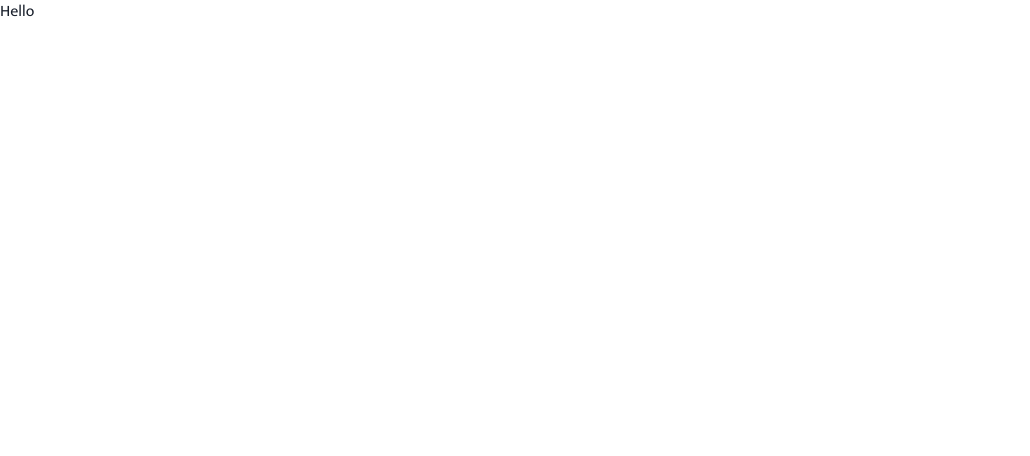
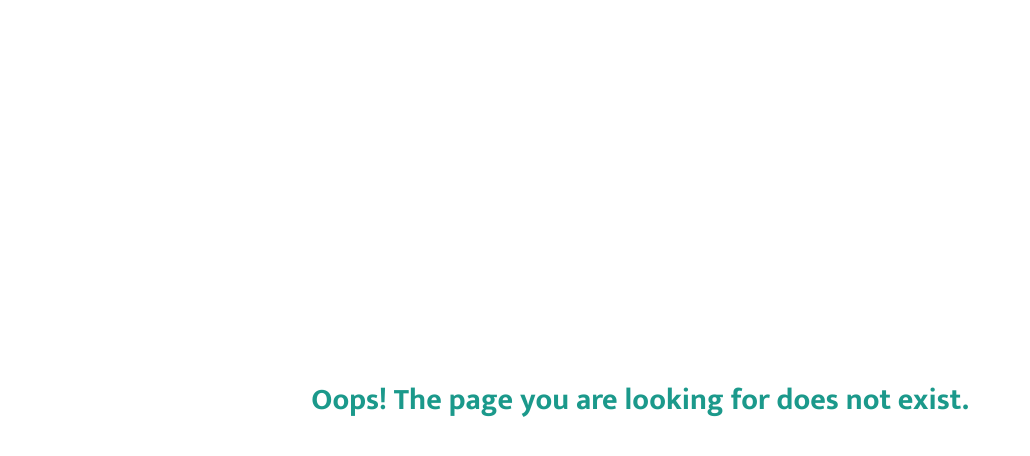
Before and after one commit to petrucioinica/quiz-app-frontend, a React (Create React App) app in the folder quiz-it/: page /home in a window 1280 px wide. Shown: the top 456 px of the page, without its empty margins (0-1030 px from the left). Built offline with nearby package versions, Linux system fonts and the light colour scheme; a web font is replaced by a local one.

Commit message:
added conditional navigation

```diff
--- a/quiz-it/package.json
+++ b/quiz-it/package.json
@@ -20,6 +20,7 @@
     "react-dom": "^18.1.0",
     "react-icons": "^3.11.0",
     "react-router": "^6.3.0",
+    "react-router-dom": "^6.3.0",
     "react-scripts": "5.0.1",
     "typescript": "^4.6.4",
     "web-vitals": "^0.2.4"
--- a/quiz-it/src/App.tsx
+++ b/quiz-it/src/App.tsx
@@ -1,24 +1,27 @@
+import { ChakraProvider } from "@chakra-ui/react";
 import * as React from "react";
-import {
-	ChakraProvider,
-	Box,
-	Text,
-	Link,
-	VStack,
-	Code,
-	Grid,
-	theme,
-} from "@chakra-ui/react";
-import { ColorModeSwitcher } from "./ColorModeSwitcher";
-import { Logo } from "./Logo";
+import { AuthWrapper } from "./authentication";
+import { LogIn } from "./logIn";
+import { NavigationWrapper } from "./navigation";
 import { QITheme } from "./QITheme";
-import { NavigationWrapper } from "./navigation";
-import { AuthWrapper } from "./authentication";
+import { Register } from "./register";
+import { BrowserRouter, Routes, Route } from "react-router-dom";
+import { PageLoader } from "./common/PageLoader";
+import { NotFoundPage } from "./notFoundPage";
 
 export const App = () => (
 	<ChakraProvider theme={QITheme}>
-		<AuthWrapper>
-			<NavigationWrapper>Hello</NavigationWrapper>
-		</AuthWrapper>
+		<BrowserRouter>
+			<AuthWrapper>
+				<NavigationWrapper>
+					<Routes>
+						<Route path="login" element={<LogIn />} />
+						<Route path="register" element={<Register />} />
+						<Route path="/" element={<PageLoader />} />
+						<Route path="*" element={<NotFoundPage />} />
+					</Routes>
+				</NavigationWrapper>
+			</AuthWrapper>
+		</BrowserRouter>
 	</ChakraProvider>
 );
--- a/quiz-it/src/QITheme.ts
+++ b/quiz-it/src/QITheme.ts
@@ -1,5 +1,5 @@
 // 1. Import the extendTheme function
-import { extendTheme, ChakraProvider } from "@chakra-ui/react";
+import { extendTheme } from "@chakra-ui/react";
 
 // 2. Extend the theme to include custom colors, fonts, etc
 const colors = {
--- a/quiz-it/src/authentication/useAuth.ts
+++ b/quiz-it/src/authentication/useAuth.ts
@@ -1,4 +1,4 @@
-import React, { useState } from "react";
+import { useState } from "react";
 import { QIUser, UseAuth } from "./useAuth.types";
 
 export const useAuth: UseAuth = () => {
--- /dev/null
+++ b/quiz-it/src/logIn/index.tsx
@@ -0,0 +1,5 @@
+import React from "react";
+
+export const LogIn: React.FC = () => {
+	return <div>this is the log in </div>;
+};
--- a/quiz-it/src/navigation/index.tsx
+++ b/quiz-it/src/navigation/index.tsx
@@ -1,6 +1,5 @@
 import { Flex } from "@chakra-ui/react";
 import React, { createContext, useContext } from "react";
-import { NavigationContext } from "react-router/lib/context";
 import { AuthContext } from "../authentication";
 import { UseAuthReturn } from "../authentication/useAuth.types";
 import { PageLoader } from "../common/PageLoader";
@@ -13,6 +12,7 @@ export const NavContext = createContext<UseNavReturn | null>(null);
 export const NavigationWrapper: React.FC = (props) => {
 	const nav = useNav();
 	const { user } = useContext(AuthContext) as UseAuthReturn;
+
 	return (
 		<NavContext.Provider value={nav}>
 			<Flex width="100vw" height="100vh" overflowX={"auto"} overflowY="hidden">
--- a/quiz-it/src/navigation/useNav.ts
+++ b/quiz-it/src/navigation/useNav.ts
@@ -1,4 +1,5 @@
 import { useContext, useEffect, useState } from "react";
+import { useLocation, useNavigate } from "react-router-dom";
 import { AuthContext } from "../authentication";
 import { UseAuthReturn } from "../authentication/useAuth.types";
 import { NavRoute, UseNav } from "./types";
@@ -17,7 +18,8 @@ const playerPossibleRoutes: NavRoute[] = [{ value: "/home", title: "Home" }];
 export const useNav: UseNav = () => {
 	const { user } = useContext(AuthContext) as UseAuthReturn;
 	const [possibleRoutes, setPossibleRoutes] = useState<NavRoute[]>([]);
-
+	const location = useLocation();
+	const navigate = useNavigate();
 	useEffect(() => {
 		if (!localStorage.getItem("token")) {
 			setPossibleRoutes(unauthenticatedPossibleRoutes);
@@ -26,5 +28,18 @@ export const useNav: UseNav = () => {
 		}
 	}, [user]);
 
+	useEffect(() => {
+		if (possibleRoutes.length) {
+			if (
+				!possibleRoutes.filter((item) =>
+					item.value.includes(location?.pathname)
+				) ||
+				location?.pathname === "/"
+			) {
+				navigate(possibleRoutes[0]?.value);
+			}
+		}
+	}, [location, possibleRoutes]);
+
 	return { possibleRoutes, setPossibleRoutes };
 };
--- /dev/null
+++ b/quiz-it/src/notFoundPage.tsx
@@ -0,0 +1,16 @@
+import { Flex, Text } from "@chakra-ui/react";
+import React from "react";
+
+export const NotFoundPage: React.FC = () => {
+	return (
+		<Flex
+			width={"100%"}
+			height="100%"
+			justifyContent={"center"}
+			alignItems="center">
+			<Text fontSize={"3xl"} fontWeight="bold" color="primary.500">
+				Oops! The page you are looking for does not exist.
+			</Text>
+		</Flex>
+	);
+};
--- /dev/null
+++ b/quiz-it/src/register/index.tsx
@@ -0,0 +1,5 @@
+import React from "react";
+
+export const Register: React.FC = () => {
+	return <div>Register component</div>;
+};
```
Also changed, not shown: 1 other file (tests, documents, lock files or other folders).
